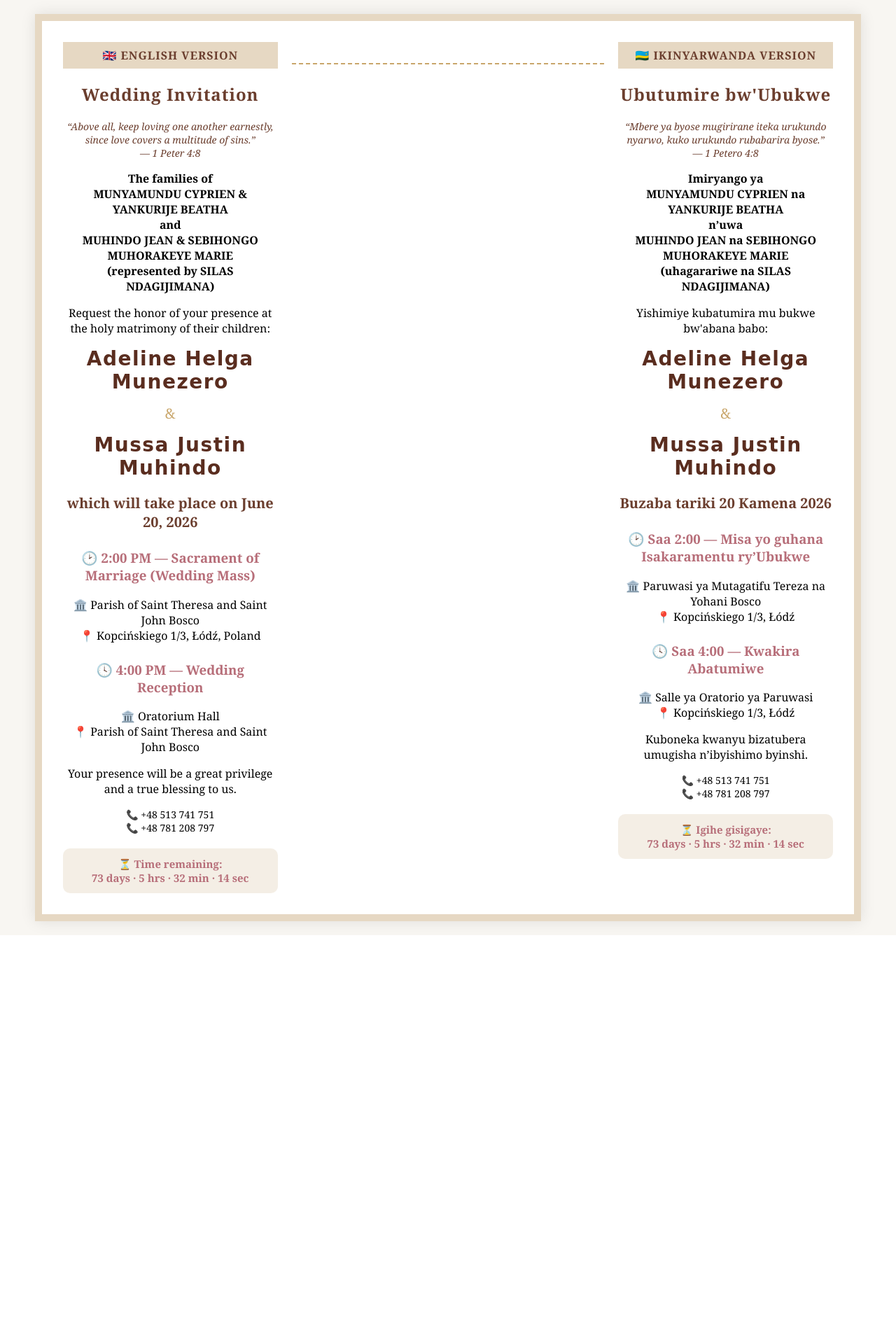
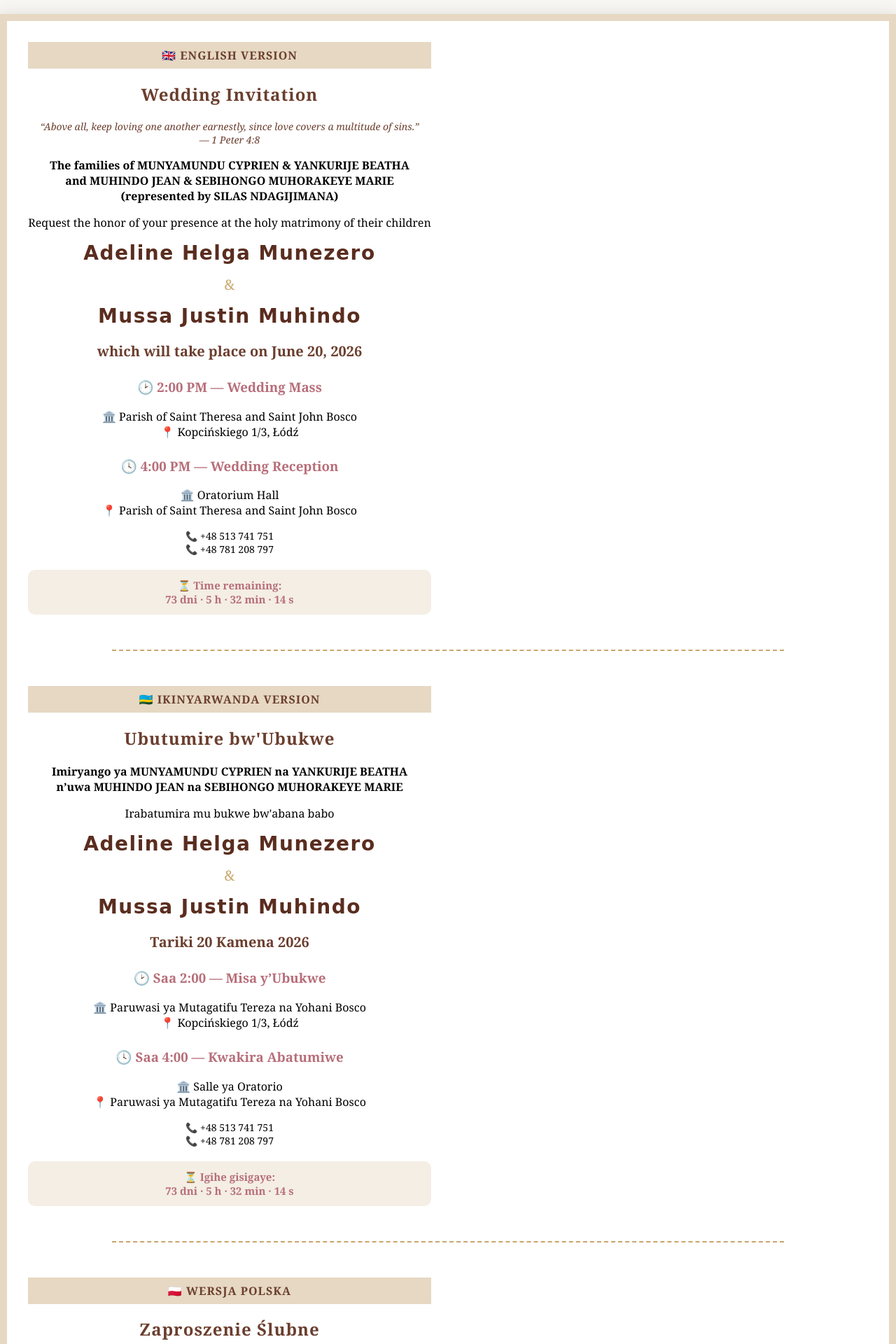
Before and after one commit to jmussamuhindo/wed, a Flask app: page / in a window 1280 px wide. Shown: the top 1920 px of the page at 70% size. Before the commit the page ends 1336 px from the top, so only its background shows below. Run offline with Flask 3, Linux system fonts and the light colour scheme.

Commit message:
Polish update

```diff
--- a/templates/index.html
+++ b/templates/index.html
@@ -3,8 +3,6 @@
 <head>
     <meta charset="UTF-8">
     <title>Wedding Invitation</title>
-
-    <!-- IMPORTANT FOR MOBILE -->
     <meta name="viewport" content="width=device-width, initial-scale=1.0">
 
     <style>
@@ -17,7 +15,7 @@
 
         .card {
             width: 95%;
-            max-width: 1100px;
+            max-width: 1200px;
             margin: 20px auto;
             padding: 30px;
             background: white;
@@ -27,6 +25,7 @@
 
         .container {
             display: flex;
+            flex-wrap: wrap;
             gap: 20px;
             justify-content: space-between;
         }
@@ -87,7 +86,7 @@
         }
 
         .divider {
-            width: 70%;
+            width: 80%;
             margin: 30px auto;
             border-top: 2px dashed #c9a66b;
         }
@@ -102,10 +101,7 @@
             font-weight: bold;
         }
 
-        @media (max-width: 700px) {
-            .container {
-                flex-direction: column;
-            }
+        @media (max-width: 800px) {
             .section {
                 width: 100%;
             }
@@ -118,7 +114,7 @@
 <div class="card">
     <div class="container">
 
-        <!-- ENGLISH -->
+        <!-- 🇬🇧 ENGLISH -->
         <div class="section">
             <div class="language-label">🇬🇧 ENGLISH VERSION</div>
 
@@ -130,14 +126,12 @@
             </div>
 
             <p><strong>
-                The families of<br>
-                MUNYAMUNDU CYPRIEN &amp; YANKURIJE BEATHA<br>
-                and<br>
-                MUHINDO JEAN &amp; SEBIHONGO MUHORAKEYE MARIE<br>
+                The families of MUNYAMUNDU CYPRIEN &amp; YANKURIJE BEATHA<br>
+                and MUHINDO JEAN &amp; SEBIHONGO MUHORAKEYE MARIE<br>
                 (represented by SILAS NDAGIJIMANA)
             </strong></p>
 
-            <p>Request the honor of your presence at the holy matrimony of their children:</p>
+            <p>Request the honor of your presence at the holy matrimony of their children</p>
 
             <div class="names">Adeline Helga Munezero</div>
             <div class="and">&amp;</div>
@@ -145,24 +139,13 @@
 
             <p class="highlight">which will take place on June 20, 2026</p>
 
-            <h3>🕑 2:00 PM — Sacrament of Marriage (Wedding Mass)</h3>
-            <p>
-                🏛️ Parish of Saint Theresa and Saint John Bosco<br>
-                📍 Kopcińskiego 1/3, Łódź, Poland
-            </p>
+            <h3>🕑 2:00 PM — Wedding Mass</h3>
+            <p>🏛️ Parish of Saint Theresa and Saint John Bosco<br>📍 Kopcińskiego 1/3, Łódź</p>
 
             <h3>🕓 4:00 PM — Wedding Reception</h3>
-            <p>
-                🏛️ Oratorium Hall<br>
-                📍 Parish of Saint Theresa and Saint John Bosco
-            </p>
+            <p>🏛️ Oratorium Hall<br>📍 Parish of Saint Theresa and Saint John Bosco</p>
 
-            <p>Your presence will be a great privilege and a true blessing to us.</p>
-
-            <div class="contact">
-                📞 +48 513 741 751<br>
-                📞 +48 781 208 797
-            </div>
+            <div class="contact">📞 +48 513 741 751<br>📞 +48 781 208 797</div>
 
             <div class="countdown-box">
                 ⏳ Time remaining:<br>
@@ -172,52 +155,32 @@
 
         <div class="divider"></div>
 
-        <!-- KINYARWANDA -->
+        <!-- 🇷🇼 KINYARWANDA -->
         <div class="section">
             <div class="language-label">🇷🇼 IKINYARWANDA VERSION</div>
 
             <h2>Ubutumire bw'Ubukwe</h2>
 
-            <div class="bible">
-                “Mbere ya byose mugirirane iteka urukundo nyarwo,
-                kuko urukundo rubabarira byose.”<br>
-                — 1 Petero 4:8
-            </div>
-
             <p><strong>
-                Imiryango ya<br>
-                MUNYAMUNDU CYPRIEN na YANKURIJE BEATHA<br>
-                n’uwa<br>
-                MUHINDO JEAN na SEBIHONGO MUHORAKEYE MARIE<br>
-                (uhagarariwe na SILAS NDAGIJIMANA)
+                Imiryango ya MUNYAMUNDU CYPRIEN na YANKURIJE BEATHA<br>
+                n’uwa MUHINDO JEAN na SEBIHONGO MUHORAKEYE MARIE
             </strong></p>
 
-            <p>Yishimiye kubatumira mu bukwe bw'abana babo:</p>
+            <p>Irabatumira mu bukwe bw'abana babo</p>
 
             <div class="names">Adeline Helga Munezero</div>
             <div class="and">&amp;</div>
             <div class="names">Mussa Justin Muhindo</div>
 
-            <p class="highlight">Buzaba tariki 20 Kamena 2026</p>
+            <p class="highlight">Tariki 20 Kamena 2026</p>
 
-            <h3>🕑 Saa 2:00 — Misa yo guhana Isakaramentu ry’Ubukwe</h3>
-            <p>
-                🏛️ Paruwasi ya Mutagatifu Tereza na Yohani Bosco<br>
-                📍 Kopcińskiego 1/3, Łódź
-            </p>
+            <h3>🕑 Saa 2:00 — Misa y’Ubukwe</h3>
+            <p>🏛️ Paruwasi ya Mutagatifu Tereza na Yohani Bosco<br>📍 Kopcińskiego 1/3, Łódź</p>
 
             <h3>🕓 Saa 4:00 — Kwakira Abatumiwe</h3>
-            <p>
-                🏛️ Salle ya Oratorio ya Paruwasi<br>
-                📍 Kopcińskiego 1/3, Łódź
-            </p>
+            <p>🏛️ Salle ya Oratorio<br>📍 Paruwasi ya Mutagatifu Tereza na Yohani Bosco</p>
 
-            <p>Kuboneka kwanyu bizatubera umugisha n’ibyishimo byinshi.</p>
-
-            <div class="contact">
-                📞 +48 513 741 751<br>
-                📞 +48 781 208 797
-            </div>
+            <div class="contact">📞 +48 513 741 751<br>📞 +48 781 208 797</div>
 
             <div class="countdown-box">
                 ⏳ Igihe gisigaye:<br>
@@ -225,34 +188,70 @@
             </div>
         </div>
 
+        <div class="divider"></div>
+
+        <!-- 🇵🇱 POLISH -->
+        <div class="section">
+            <div class="language-label">🇵🇱 WERSJA POLSKA</div>
+
+            <h2>Zaproszenie Ślubne</h2>
+
+            <p><strong>
+                Rodziny MUNYAMUNDU CYPRIEN i YANKURIJE BEATHA<br>
+                oraz MUHINDO JEAN i SEBIHONGO MUHORAKEYE MARIE
+            </strong></p>
+
+            <p>mają zaszczyt zaprosić na uroczystość zawarcia związku małżeńskiego swoich dzieci</p>
+
+            <div class="names">Adeline Helga Munezero</div>
+            <div class="and">&amp;</div>
+            <div class="names">Mussa Justin Muhindo</div>
+
+            <p class="highlight">która odbędzie się 20 czerwca 2026 roku</p>
+
+            <h3>🕑 14:00 — Msza Święta</h3>
+            <p>🏛️ Parafia św. Teresy i św. Jana Bosko<br>📍 ul. Kopcińskiego 1/3, Łódź</p>
+
+            <h3>🕓 16:00 — Przyjęcie Weselne</h3>
+            <p>🏛️ Sala Oratoryjna<br>📍 Parafia św. Teresy i św. Jana Bosko</p>
+
+            <div class="contact">📞 +48 513 741 751<br>📞 +48 781 208 797</div>
+
+            <div class="countdown-box">
+                ⏳ Do ślubu pozostało:<br>
+                <span id="countdown-pl"></span>
+            </div>
+        </div>
+
     </div>
 </div>
 
 <script>
-function startCountdown(elementId) {
+function startCountdown(id) {
     const weddingDate = new Date("June 20, 2026 14:00:00").getTime();
 
     setInterval(() => {
         const now = new Date().getTime();
-        const distance = weddingDate - now;
+        const d = weddingDate - now;
 
-        if (distance < 0) {
-            document.getElementById(elementId).innerHTML = "🎉 Today is the big day!";
+        if (d < 0) {
+            document.getElementById(id).innerHTML = "🎉 Dziś jest ten dzień!";
             return;
         }
 
-        const days = Math.floor(distance / (1000 * 60 * 60 * 24));
-        const hours = Math.floor((distance / (1000 * 60 * 60)) % 24);
-        const minutes = Math.floor((distance / (1000 * 60)) % 60);
-        const seconds = Math.floor((distance / 1000) % 60);
+        const days = Math.floor(d / (1000 * 60 * 60 * 24));
+        const hours = Math.floor((d / (1000 * 60 * 60)) % 24);
+        const minutes = Math.floor((d / (1000 * 60)) % 60);
+        const seconds = Math.floor((d / 1000) % 60);
 
-        document.getElementById(elementId).innerHTML =
-            days + " days · " + hours + " hrs · " + minutes + " min · " + seconds + " sec";
+        document.getElementById(id).innerHTML =
+            `${days} dni · ${hours} h · ${minutes} min · ${seconds} s`;
     }, 1000);
 }
 
 startCountdown("countdown-en");
 startCountdown("countdown-rw");
+startCountdown("countdown-pl");
 </script>
 
 </body>
```
